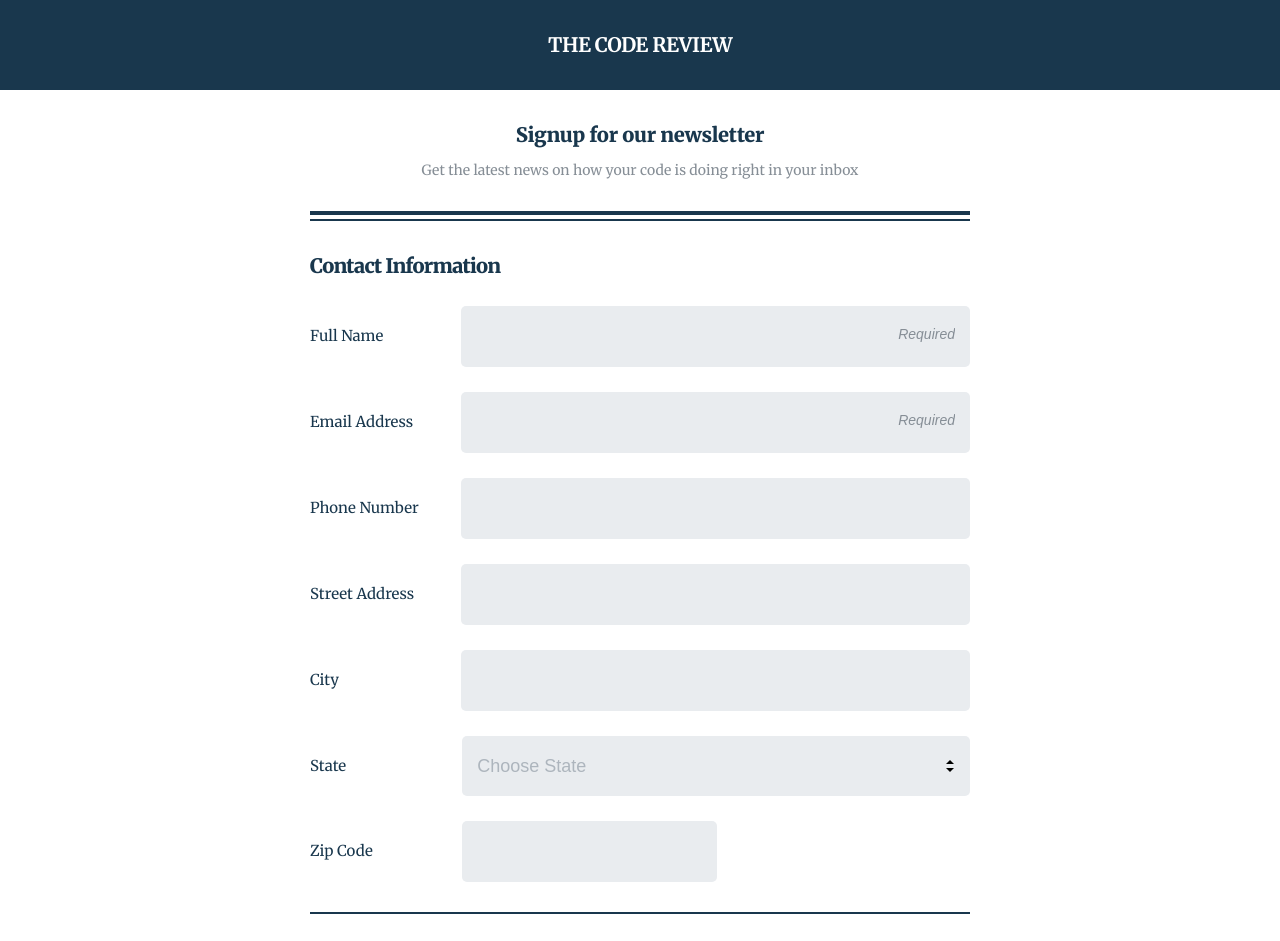
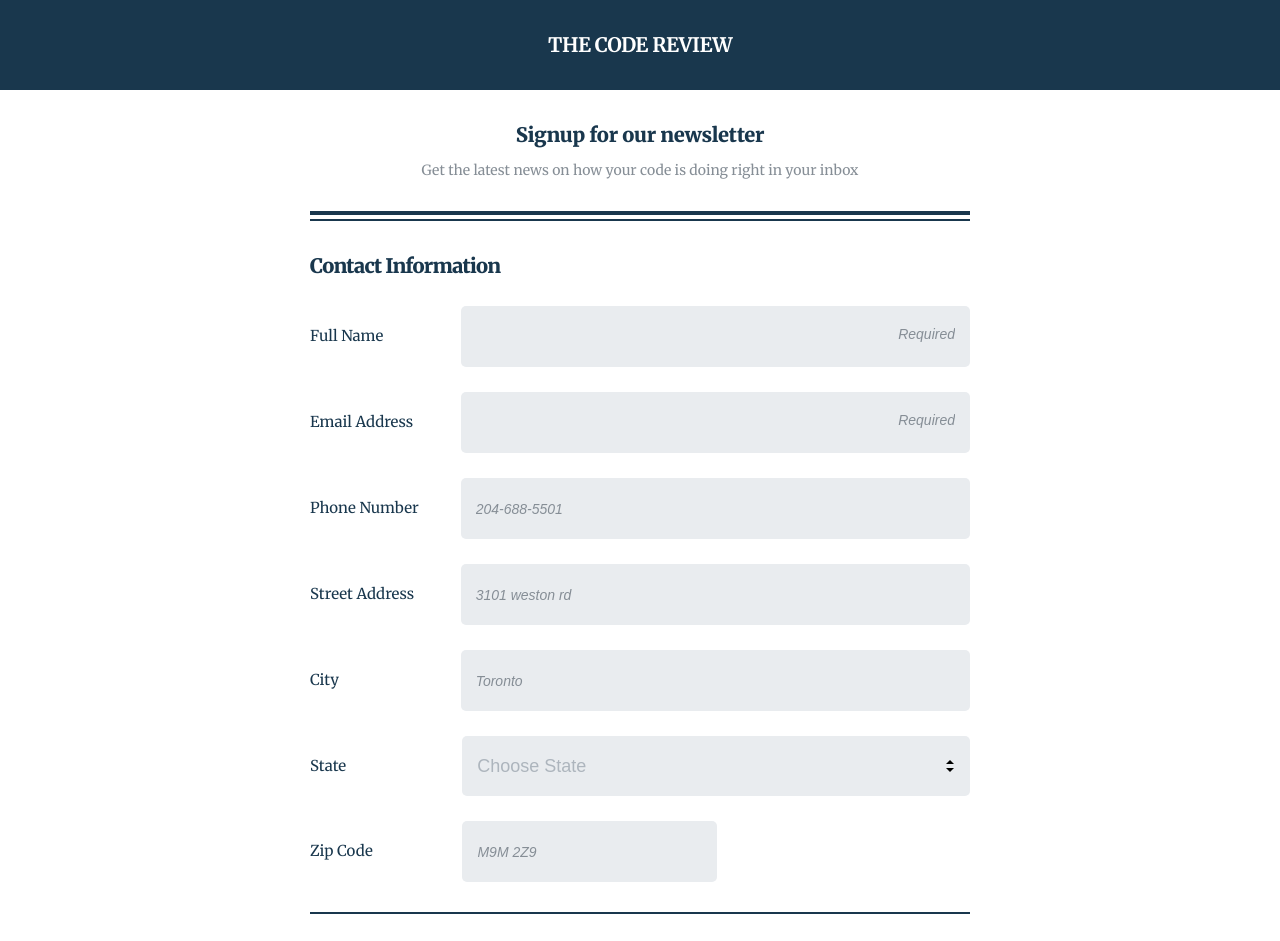
Before and after one commit to Abu-Sman/Online-registration-form, a plain HTML site: page index.html in a window 1280 px wide. Shown: the top 941 px of the page. Drawn offline with Linux system fonts and the light colour scheme.

Commit message:
Exceed expectation

```diff
--- a/css/styles.css
+++ b/css/styles.css
@@ -106,19 +106,25 @@ textarea {
   border-radius: 5px;
   background-color: #e9ecef;
   border: none;
+  transition: 0.3s background-color ease-in-out;
 }
 
 input:focus,
 select:focus,
 textarea:focus {
-  border-color: #19374d;
+  border: inset 2px solid #19374d;
+  background-color: #fff;
 }
 
 input::placeholder {
   font-style: italic;
   font-size: 1.4rem;
+  color: #868e96;
+}
+
+input[name$="name"]::placeholder,
+input[name$="email"]::placeholder {
   float: right;
-  color: #868e96;
 }
 
 select {
@@ -180,6 +186,12 @@ input[name*="zipcode"] {
   margin-bottom: 0;
 }
 
+legend + .container {
+  background-color: #e9ecef;
+  padding: 1rem;
+  border-radius: 5px;
+}
+
 .container label {
   font-size: 1.4rem;
   display: inline-block;
--- a/index.html
+++ b/index.html
@@ -36,6 +36,7 @@
             name="user_name"
             id="name"
             placeholder="Required"
+            required
           />
         </div>
 
@@ -46,28 +47,47 @@
             name="user_email"
             id="email"
             placeholder="Required"
+            required
           />
         </div>
 
         <div class="wrapper">
           <label for="phone">Phone Number</label>
-          <input type="tel" name="user_phone" id="phone" />
+          <input
+            type="tel"
+            name="user_phone"
+            id="phone"
+            placeholder="204-688-5501"
+            required
+          />
         </div>
 
         <div class="wrapper">
           <label for="address">Street Address</label>
-          <input type="text" name="user_address" id="address" />
+          <input
+            type="text"
+            name="user_address"
+            id="address"
+            placeholder="3101 weston rd"
+            required
+          />
         </div>
 
         <div class="wrapper">
           <label for="city">City</label>
-          <input type="text" name="user_city" id="city" />
+          <input
+            type="text"
+            name="user_city"
+            id="city"
+            placeholder="Toronto"
+            required
+          />
         </div>
 
         <div class="wrapper">
           <label for="state">State</label>
           <div class="custom-select">
-            <select name="user_state" id="state">
+            <select name="user_state" id="state" required>
               <option value="" disabled selected>Choose State</option>
               <optgroup label="America">
                 <option value="California">California</option>
@@ -97,7 +117,13 @@
 
         <div class="wrapper">
           <label for="zipcode">Zip Code</label>
-          <input type="text" name="user_zipcode" id="zipcode" />
+          <input
+            type="text"
+            name="user_zipcode"
+            id="zipcode"
+            placeholder="M9M 2Z9"
+            required
+          />
         </div>
       </fieldset>
 
```
